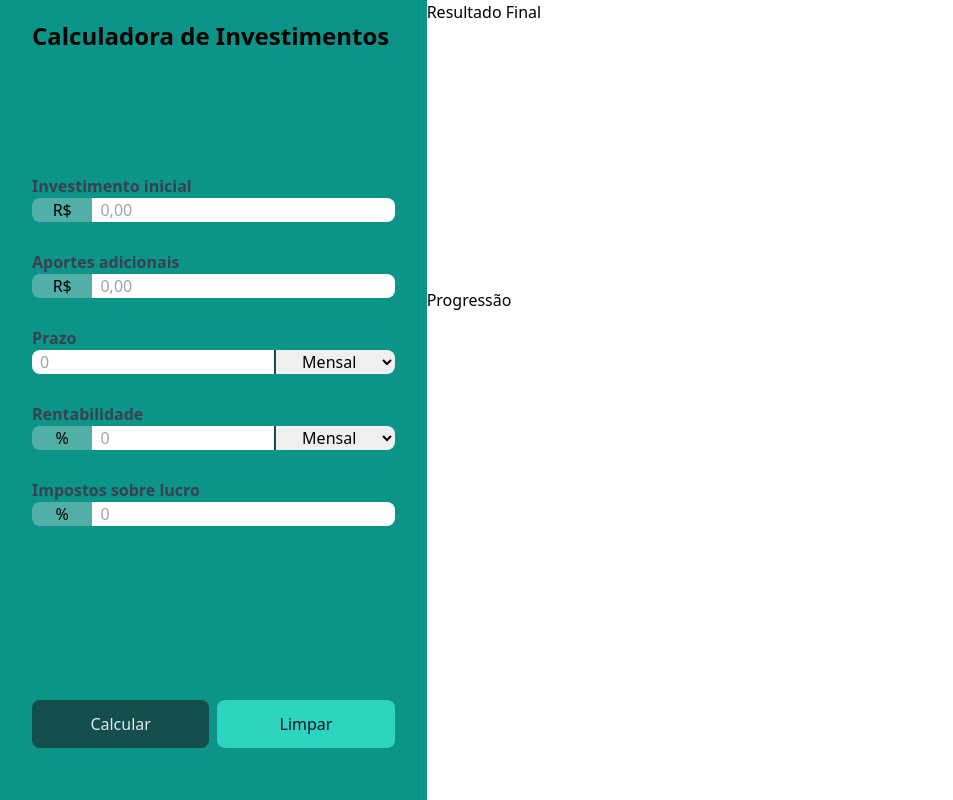
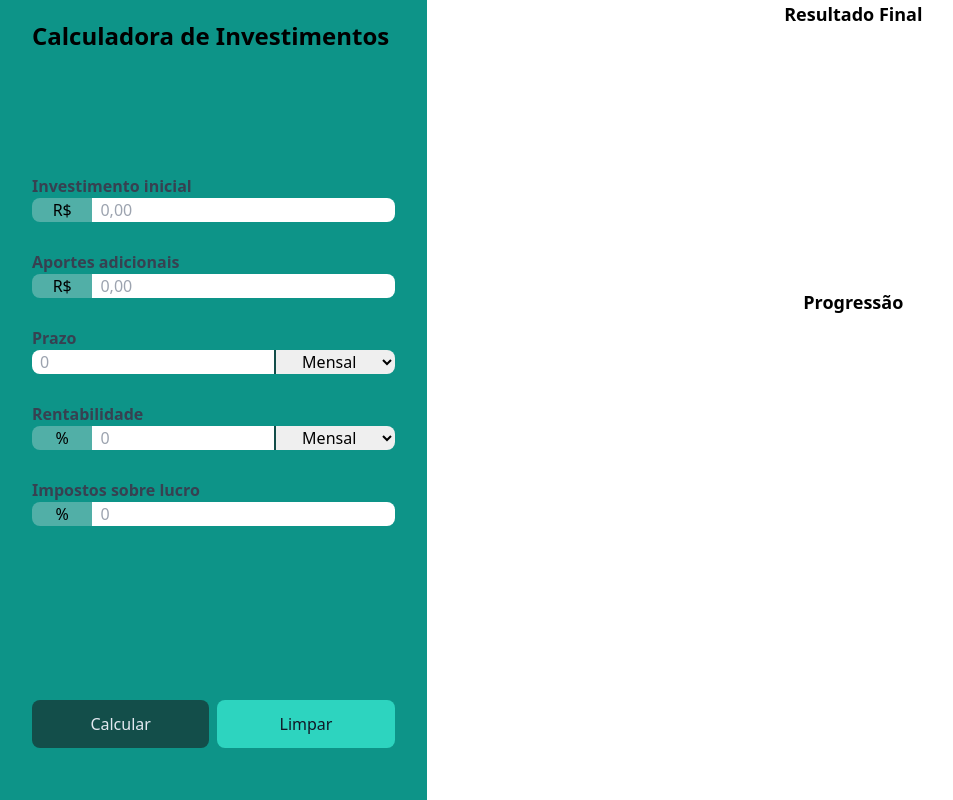
Before and after one commit to alexvcsantos/ProjetoCalculadoraInvestimentos, a website built with Vite: page index.html in a window 1280 px wide. Shown: the whole page, without its empty margins (0-953 px from the left). Built offline with nearby package versions, Linux system fonts and the light colour scheme.

Commit message:
finalizado graficos resultado, progressao

```diff
--- a/index.html
+++ b/index.html
@@ -111,14 +111,14 @@
                 </button>
             </div>
         </aside>
-        <main class="h-full">
-            <section id="charts-container">
-                <div class="h-[36dvh]">
-                    <p>Resultado Final</p>
+        <main class="row-span-2 col-span-2">
+            <section id="charts-container" class="h-full">
+                <div class="h-[36%] flex flex-col items-center pb-10">
+                    <p class="font-bold text-lg">Resultado Final</p>
                     <canvas id="final-money-distribution"></canvas>
                 </div>
-                <div class="h-[56dvh]">
-                    Progressão
+                <div class="h-[56%] flex flex-col items-center">
+                    <p class="font-bold text-lg">Progressão</p>
                     <canvas id="progression"></canvas>
                 </div>
             </section>
```
